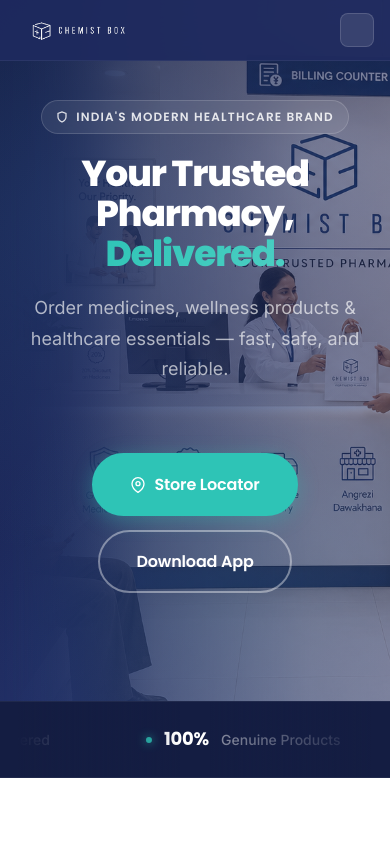
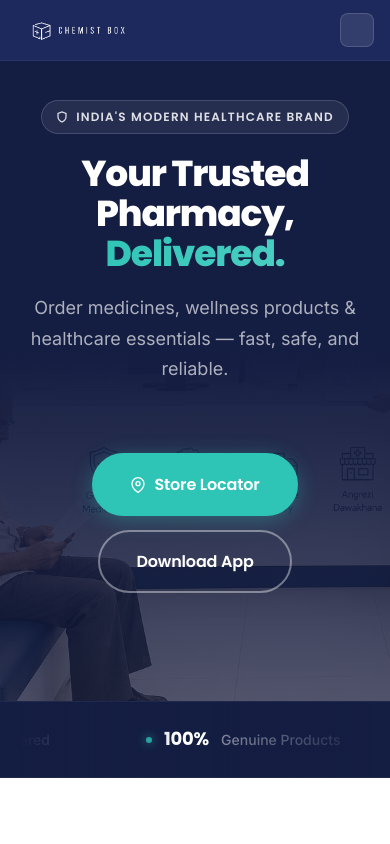
Before and after one commit to villgass7788/chemist-box, a Next.js app: page / in a window 390 px wide. Shown: the top 844 px of the page. Built offline with nearby package versions, Linux system fonts and the light colour scheme.

Commit message:
style(mobile): adjust hero image crop, scale, and add gradient fade overlays

```diff
--- a/app/about/page.module.css
+++ b/app/about/page.module.css
@@ -670,9 +670,28 @@
   .heroImageCol {
     display: block;
     width: 100%;
-    opacity: 0.45;
+    opacity: 1;
     z-index: 0;
+    /* Remove desktop left-fade mask on mobile */
+    -webkit-mask-image: none;
+    mask-image: none;
   }
+
+  /* Shift image crop downward on mobile — no scale to avoid side gaps */
+  .heroImageCol img {
+    object-position: center 75% !important;
+  }
+
+  /* Mobile overlay: solid offwhite top half → fades to 70% offwhite at bottom */
+  .heroFadeMask {
+    background: linear-gradient(
+      to bottom,
+      rgba(242, 244, 247, 1)   0%,
+      rgba(242, 244, 247, 1)  50%,
+      rgba(242, 244, 247, 0.7) 100%
+    );
+  }
+
   .heroImageFrame {
     aspect-ratio: auto;
   }
--- a/app/page.module.css
+++ b/app/page.module.css
@@ -1621,8 +1621,26 @@
   .heroVisual {
     display: block;
     width: 100%;
-    opacity: 0.45;
+    opacity: 1;
     z-index: 0;
+    /* Remove desktop left-fade mask on mobile */
+    -webkit-mask-image: none;
+    mask-image: none;
+  }
+
+  /* Shift image crop downward on mobile — no scale to avoid side gaps */
+  .heroVisual img {
+    object-position: center 75% !important;
+  }
+
+  /* Mobile overlay: solid navy top half → fades to 70% navy at bottom */
+  .heroFadeMask {
+    background: linear-gradient(
+      to bottom,
+      rgba(20, 29, 66, 1)   0%,
+      rgba(20, 29, 66, 1)  50%,
+      rgba(20, 29, 66, 0.7) 100%
+    );
   }
 
   .heroVisualSpacer {
--- a/app/services/page.module.css
+++ b/app/services/page.module.css
@@ -1069,8 +1069,26 @@
   .heroVisual {
     display: block;
     width: 100%;
-    opacity: 0.45;
+    opacity: 1;
     z-index: 0;
+    /* Remove desktop left-fade mask on mobile */
+    -webkit-mask-image: none;
+    mask-image: none;
+  }
+
+  /* Shift image crop downward on mobile — no scale to avoid side gaps */
+  .heroVisual img {
+    object-position: center 75% !important;
+  }
+
+  /* Mobile overlay: solid navy top half → fades to 70% navy at bottom */
+  .heroFadeMask {
+    background: linear-gradient(
+      to bottom,
+      rgba(20, 29, 66, 1)   0%,
+      rgba(20, 29, 66, 1)  50%,
+      rgba(20, 29, 66, 0.7) 100%
+    );
   }
   .heroVisualSpacer {
     display: none;
```
